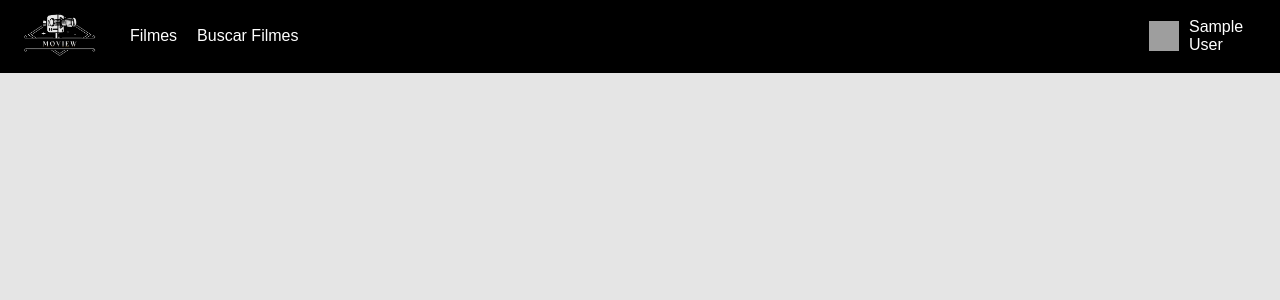
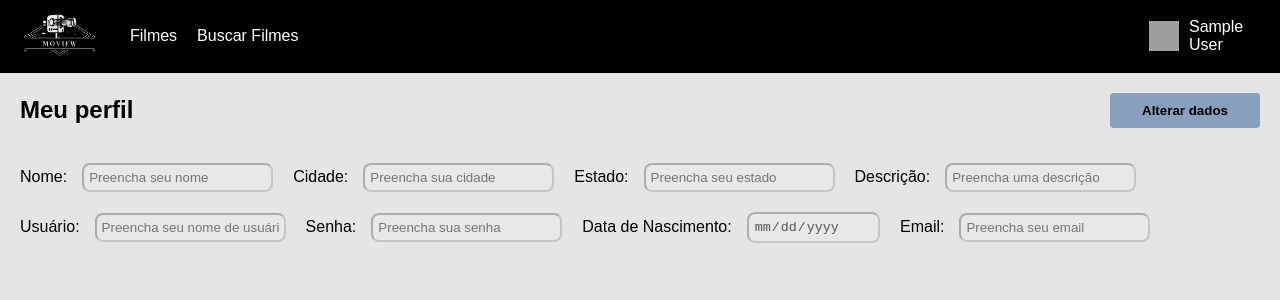
Before and after one commit to beatrizcunharo/moview-frontend, a React (Create React App) app: page /perfil in a window 1280 px wide. Shown: the top 300 px of the page. Built offline with nearby package versions, Linux system fonts and the light colour scheme; no server answers; sample sign-in values are in the browser's storage; grey boxes are pictures that could not be loaded.

Commit message:
feat: Adding profile page

```diff
--- a/src/components/Header/index.js
+++ b/src/components/Header/index.js
@@ -27,6 +27,7 @@ function Header() {
     }
 
     const handleLogout = () => {
+        if(location.pathname === "/perfil") navigate('/')
         removeUserData()
         window.location.reload(true)
     }
--- a/src/components/Loader/index.js
+++ b/src/components/Loader/index.js
@@ -4,6 +4,7 @@ const Loader = () => {
     return (
         <div id="loader" class="loader-overlay">
             <div class="spinner"></div>
+            <div>Aguarde um momento...</div>
         </div>
     )
 }
--- a/src/components/Loader/loader.css
+++ b/src/components/Loader/loader.css
@@ -1,3 +1,11 @@
+.loader-overlay {
+    display: flex;
+    flex-direction: column;
+    align-items: center;
+    gap: 20px;
+    margin-top: 30px;
+}
+
 .loader-container {
     width: 100%;
     height: calc(100vh - 60px);
@@ -18,9 +26,8 @@
     border-top: 5px solid #889fbd;
     border-radius: 50%;
     animation: spin 1s linear infinite;
-    position: absolute;
     top: 50%;
-    left: 50%;
+    left: 44%;
     transform: translate(-50%, -50%);
 }
 
--- a/src/pages/CriarUsuario/index.js
+++ b/src/pages/CriarUsuario/index.js
@@ -17,10 +17,20 @@ const CriarUsuario = () => {
         dataNascimento: '',
         email: ''
     })
+
     const [loading, setLoading] = useState(false)
 
     const handleChange = (e) => {
         const { name, value } = e.target
+
+        if (name === 'user') {
+            const regex = /^[a-zA-Z0-9_]*$/
+            if (!regex.test(value)) {
+                alert('O nome de usuário só pode conter letras, números e _.')
+                return
+            }
+        }
+
         setFormData((prevState) => ({
             ...prevState,
             [name]: value,
--- a/src/pages/Perfil/index.js
+++ b/src/pages/Perfil/index.js
@@ -1,5 +1,224 @@
+import { useState, useEffect } from "react"
+import './perfil.css'
+import { getUserData } from "../../utils"
+import { getUserById, updateUser } from "../../services/userService"
+import { useNavigate } from "react-router-dom"
+
 const Perfil = () => {
-    return <></>
+    const { id } = getUserData()
+    const navigate = useNavigate()
+    const [loading, setLoading] = useState(false)
+    const [fieldsDisabled, setFieldsDisabled] = useState(true)
+    const [formData, setFormData] = useState({
+        nome: '',
+        cidade: '',
+        estado: '',
+        descricao: '',
+        user: '',
+        senha: '',
+        dataNascimento: '',
+        email: ''
+    })
+
+    if (!id) {
+        navigate("/")
+    }
+
+    const fetchUserData = async () => {
+        setLoading(true)
+        try {
+            const data = await getUserById(id)
+            const user = data.user
+            setFormData({
+                nome: user.nome,
+                cidade: user.cidade,
+                estado: user.estado,
+                descricao: user.descricao,
+                user: user.user,
+                senha: user.senha,
+                dataNascimento: user.dataNascimento,
+                email: user.email
+            })
+        } catch (err) {
+            alert("Erro ao carregar os dados do usuário.")
+        } finally {
+            setLoading(false)
+        }
+    }
+
+    useEffect(() => {
+        fetchUserData()
+    }, [id])
+
+    const handleChange = (e) => {
+        const { name, value } = e.target
+
+        if (name === 'user') {
+            const regex = /^[a-zA-Z0-9_]*$/
+            if (!regex.test(value)) {
+                alert('O nome de usuário só pode conter letras, números e _.')
+                return
+            }
+        }
+
+        setFormData((prevState) => ({
+            ...prevState,
+            [name]: value,
+        }))
+    }
+
+    const handleAlterarDados = (e) => {
+        setFieldsDisabled(!fieldsDisabled)
+    }
+
+
+    const handleSubmit = async (e) => {
+        e.preventDefault()
+
+        try {
+            setLoading(true)
+            await updateUser({ id: id, data: formData })
+            alert("Usuário alterado com sucesso")
+            window.location.reload(true)
+        } catch (err) {
+            console.log(err)
+            alert(err)
+        } finally {
+            setLoading(false)
+        }
+    }
+
+    const disabledButton = () => {
+        return !formData.nome || !formData.user || !formData.senha || !formData.email || loading
+    }
+
+    return (
+        <section className="perfil container">
+            <div className="perfil-title">
+                <h2>Meu perfil</h2>
+                <button className="button-alterar" onClick={handleAlterarDados}>Alterar dados</button>
+            </div>
+            <form onSubmit={handleSubmit} className='perfil-form'>
+                <div className="perfil-fields">
+                    <div className="login-div">
+                        <label>Nome:</label>
+                        <input
+                            type="text"
+                            name="nome"
+                            value={formData.nome}
+                            onChange={handleChange}
+                            placeholder="Preencha seu nome"
+                            className="login-input"
+                            required
+                            disabled={fieldsDisabled}
+                        />
+                    </div>
+
+                    <div className="login-div">
+                        <label>Cidade:</label>
+                        <input
+                            type="text"
+                            name="cidade"
+                            value={formData.cidade}
+                            onChange={handleChange}
+                            placeholder="Preencha sua cidade"
+                            className="login-input"
+                            disabled={fieldsDisabled}
+                        />
+                    </div>
+
+                    <div className="login-div">
+                        <label>Estado:</label>
+                        <input
+                            type="text"
+                            name="estado"
+                            value={formData.estado}
+                            onChange={handleChange}
+                            placeholder="Preencha seu estado"
+                            className="login-input"
+                            disabled={fieldsDisabled}
+                        />
+                    </div>
+
+                    <div className="login-div">
+                        <label>Descrição:</label>
+                        <input
+                            type="text"
+                            name="descricao"
+                            value={formData.descricao}
+                            onChange={handleChange}
+                            placeholder="Preencha uma descrição"
+                            className="login-input"
+                            disabled={fieldsDisabled}
+                        />
+                    </div>
+
+                    <div className="login-div">
+                        <label>Usuário:</label>
+                        <input
+                            type="text"
+                            name="user"
+                            value={formData.user}
+                            onChange={handleChange}
+                            placeholder="Preencha seu nome de usuário"
+                            className="login-input"
+                            required
+                            disabled={fieldsDisabled}
+                        />
+                    </div>
+
+                    <div className="login-div">
+                        <label>Senha:</label>
+                        <input
+                            type="password"
+                            name="senha"
+                            value={formData.senha}
+                            onChange={handleChange}
+                            placeholder="Preencha sua senha"
+                            className="login-input"
+                            required
+                            disabled={fieldsDisabled}
+                        />
+                    </div>
+
+                    <div className="login-div">
+                        <label>Data de Nascimento:</label>
+                        <input
+                            type="date"
+                            name="dataNascimento"
+                            value={formData.dataNascimento}
+                            onChange={handleChange}
+                            className="login-input"
+                            disabled={fieldsDisabled}
+                        />
+                    </div>
+
+                    <div className="login-div">
+                        <label>Email:</label>
+                        <input
+                            type="email"
+                            name="email"
+                            value={formData.email}
+                            onChange={handleChange}
+                            placeholder="Preencha seu email"
+                            className="login-input"
+                            required
+                            disabled={fieldsDisabled}
+                        />
+                    </div>
+                </div>
+
+                <div>
+                    {!fieldsDisabled && <div className='button-content'>
+                        <button className="login-button" type="submit" disabled={disabledButton()}>
+                            {loading ? 'Aguarde...' : "Alterar"}
+                        </button>
+                    </div>}
+                </div>
+
+            </form>
+        </section>
+    )
 }
 
 export default Perfil
--- /dev/null
+++ b/src/pages/Perfil/perfil.css
@@ -0,0 +1,42 @@
+.perfil {
+    display: flex;
+    flex-direction: column;
+    gap: 35px;
+}
+
+.perfil-title {
+    display: flex;
+    flex-direction: row;
+    justify-content: space-between;
+    align-items: center;
+}
+
+.button-alterar {
+    background-color: #889fbd;
+    border: none;
+    color: #000;
+    padding: 10px 10px;
+    cursor: pointer;
+    border-radius: 4px;
+    font-weight: 700;
+    width: 150px;
+}
+
+.perfil-form {
+    display: flex;
+    flex-direction: column;
+    gap: 40px;
+}
+
+.perfil-fields {
+    display: flex;
+    flex-direction: row;
+    gap: 20px;
+    flex-wrap: wrap;
+}
+
+@media (max-width: 767px) {
+    .perfil-form {
+        flex-direction: column;
+    }
+}
--- a/src/services/userService.js
+++ b/src/services/userService.js
@@ -19,7 +19,27 @@ const createUser = async (data) => {
     }
 }
 
+const updateUser = async ({ id, data }) => {
+    try {
+        const response = await api.put(`usuario/atualizar/${id}`, data)
+        return response.data
+    } catch (error) {
+        throw error.response.data.details
+    }
+}
+
+const getUserById = async (id) => {
+    try {
+        const response = await api.get(`usuario/buscar/${id}`)
+        return response.data
+    } catch (error) {
+        throw error.response.data.details
+    }
+}
+
 export {
     login,
-    createUser
+    createUser,
+    updateUser,
+    getUserById
 }
```
